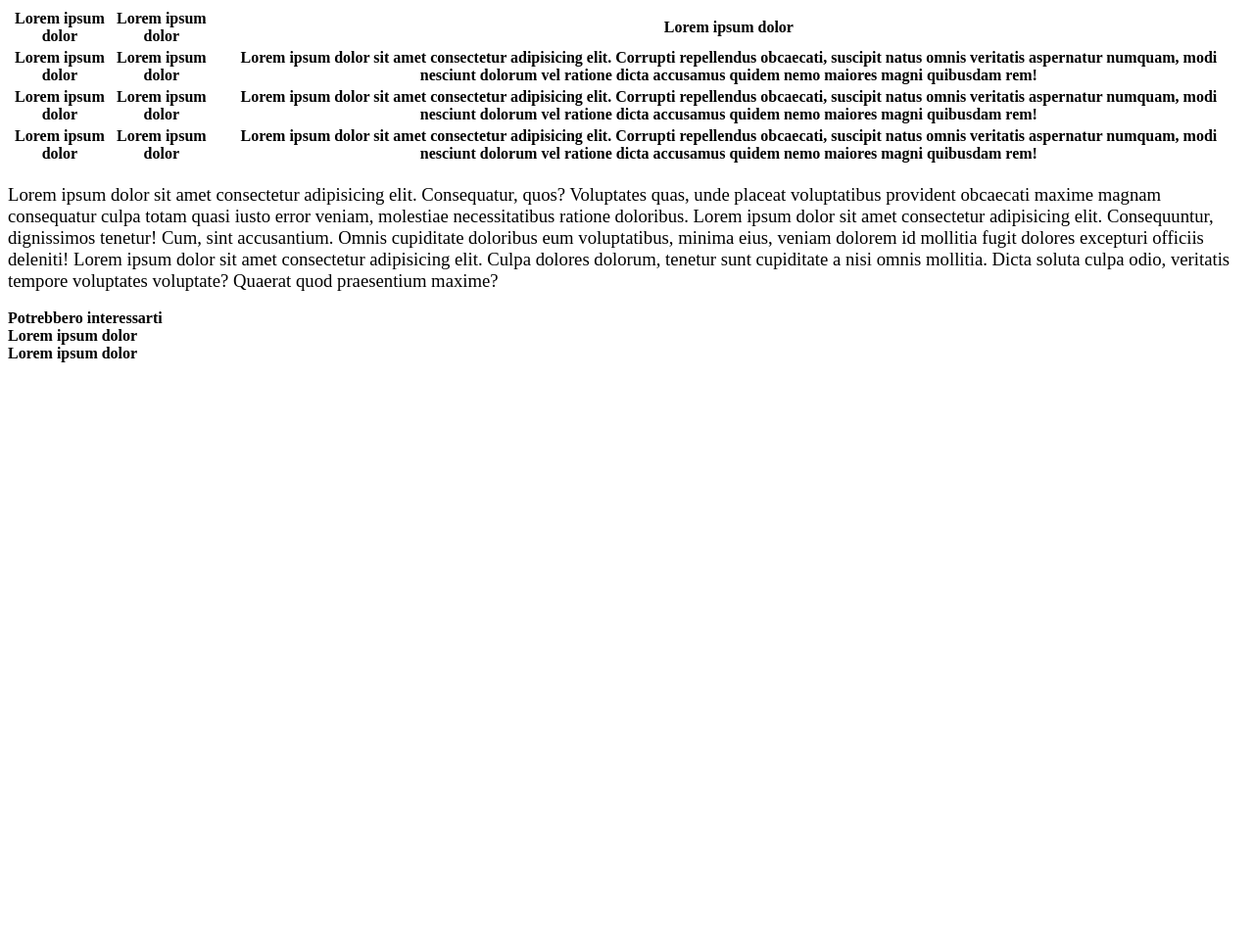
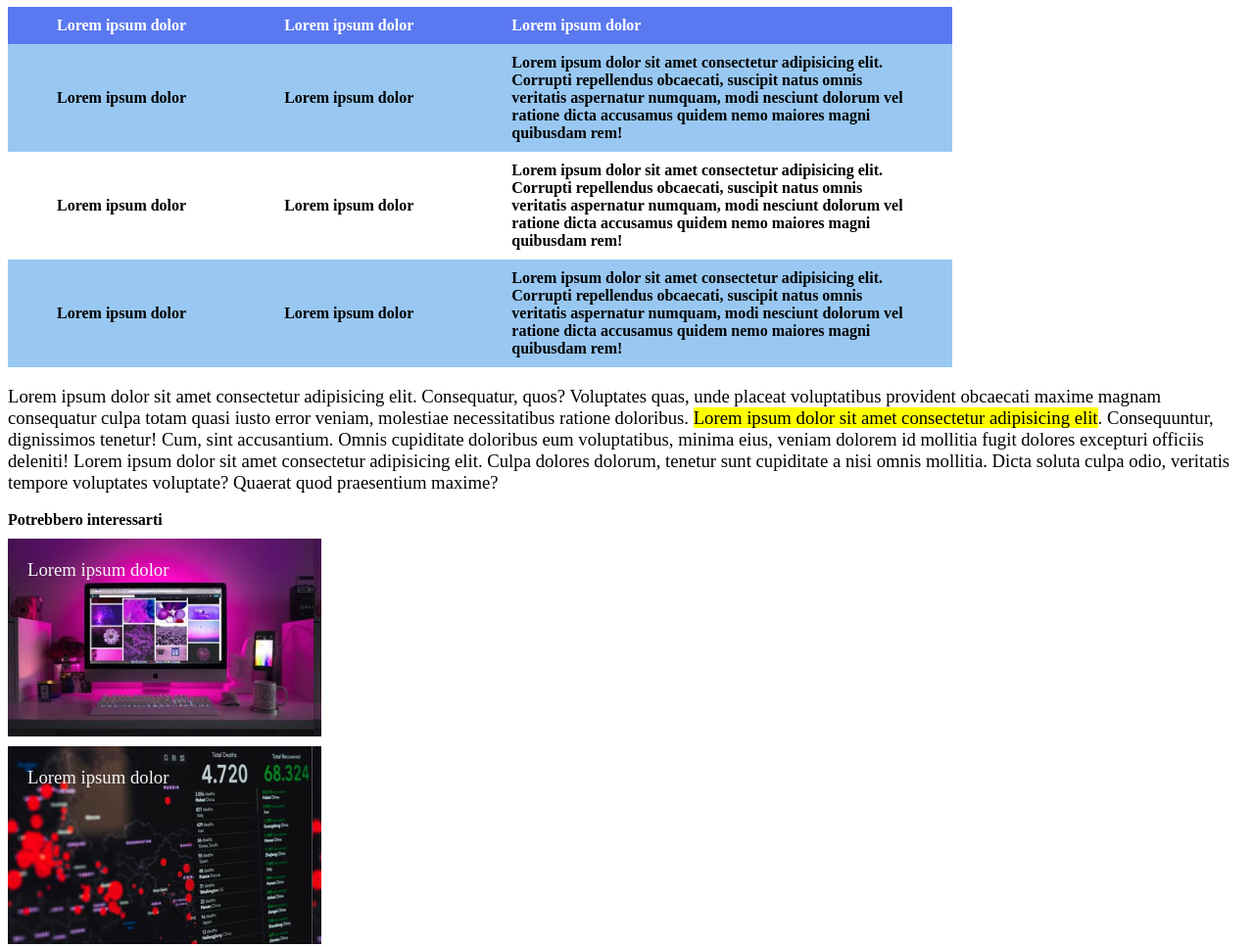
Before and after one commit to GiorgioBelardelli/html-css-booleaner, a plain HTML site: page index.html in a window 1280 px wide. Shown: the part 920-1887 px from the top of the page at 98% size. Before the commit the page ends 1298 px from the top, so only its background shows below. Drawn offline with Linux system fonts and the light colour scheme.

Commit message:
"Sistemata" la table

```diff
--- a/css/styles.css
+++ b/css/styles.css
@@ -35,8 +35,57 @@ h4{
     margin: 0px;
 }
 
+/*Tabella*/
+
+table, th, td{
+    border-collapse: collapse;
+    text-align: start;
+}
+
+th {
+    padding: 10px 50px;
+}
+
+thead{
+    background-color: rgb(90, 120, 240);
+    color: white;
+    padding: 0px;
+}
+
+tbody{
+    background-color: rgb(152, 200, 242);
+}
+
+#rigaBianca{
+    background-color: white;
+
+}
+
+
 /*Aggiustamenti per la sezione Lorem*/
 
 h3{
     font-weight: lighter;
 }
+
+/*Aggiustamenti per il footer*/
+
+.fotofooter{
+    background-image: url(../img/monitor.jpg);
+    width: 300px;
+    height: 200px;
+    color: whitesmoke;
+    margin-top: 10px;
+    margin-bottom: 10px;
+    padding-top: 2px;
+    padding-left: 20px;
+}
+
+.fotofooter2{
+    background-image: url(../img/graph.jpg);
+    width: 300px;
+    height: 200px;
+    color: whitesmoke;
+    padding-top: 2px;
+    padding-left: 20px;
+}
--- a/index.html
+++ b/index.html
@@ -40,6 +40,15 @@
         <!--Terza sezione del corpo, con tabella e scritta-->
             <section>
                 <table>
+                    <colgroup>
+
+                        <col>
+
+                        <col>
+
+                        <col style="width: 500px">
+
+                        </colgroup>
                     <thead>
                         <th>Lorem ipsum dolor</th>
                         <th>Lorem ipsum dolor</th>
@@ -51,7 +60,7 @@
                             <th>Lorem ipsum dolor</th>
                             <th>Lorem ipsum dolor sit amet consectetur adipisicing elit. Corrupti repellendus obcaecati, suscipit natus omnis veritatis aspernatur numquam, modi nesciunt dolorum vel ratione dicta accusamus quidem nemo maiores magni quibusdam rem!</th>
                         </tr>
-                        <tr>
+                        <tr id="rigaBianca">
                             <th>Lorem ipsum dolor</th>
                             <th>Lorem ipsum dolor</th>
                             <th>Lorem ipsum dolor sit amet consectetur adipisicing elit. Corrupti repellendus obcaecati, suscipit natus omnis veritatis aspernatur numquam, modi nesciunt dolorum vel ratione dicta accusamus quidem nemo maiores magni quibusdam rem!</th>
@@ -63,7 +72,7 @@
                         </tr>
                     </tbody>
                 </table>
-                <h3>Lorem ipsum dolor sit amet consectetur adipisicing elit. Consequatur, quos? Voluptates quas, unde placeat voluptatibus provident obcaecati maxime magnam consequatur culpa totam quasi iusto error veniam, molestiae necessitatibus ratione doloribus. Lorem ipsum dolor sit amet consectetur adipisicing elit. Consequuntur, dignissimos tenetur! Cum, sint accusantium. Omnis cupiditate doloribus eum voluptatibus, minima eius, veniam dolorem id mollitia fugit dolores excepturi officiis deleniti! Lorem ipsum dolor sit amet consectetur adipisicing elit. Culpa dolores dolorum, tenetur sunt cupiditate a nisi omnis mollitia. Dicta soluta culpa odio, veritatis tempore voluptates voluptate? Quaerat quod praesentium maxime?</h3>
+                <h3>Lorem ipsum dolor sit amet consectetur adipisicing elit. Consequatur, quos? Voluptates quas, unde placeat voluptatibus provident obcaecati maxime magnam consequatur culpa totam quasi iusto error veniam, molestiae necessitatibus ratione doloribus. <mark>Lorem ipsum dolor sit amet consectetur adipisicing elit</mark>. Consequuntur, dignissimos tenetur! Cum, sint accusantium. Omnis cupiditate doloribus eum voluptatibus, minima eius, veniam dolorem id mollitia fugit dolores excepturi officiis deleniti! Lorem ipsum dolor sit amet consectetur adipisicing elit. Culpa dolores dolorum, tenetur sunt cupiditate a nisi omnis mollitia. Dicta soluta culpa odio, veritatis tempore voluptates voluptate? Quaerat quod praesentium maxime?</h3>
             </section>
         </main>
 
@@ -71,11 +80,11 @@
         <footer>
             <section>
                 <h4>Potrebbero interessarti</h4>
-                <div>
-                   <h4>Lorem ipsum dolor</h4>
+                <div class="fotofooter">
+                   <h3>Lorem ipsum dolor</h3>
                 </div>
-                <div>
-                    <h4>Lorem ipsum dolor</h4>
+                <div class="fotofooter2">
+                    <h3>Lorem ipsum dolor</h3>
                 </div>
 
             </section>
```
